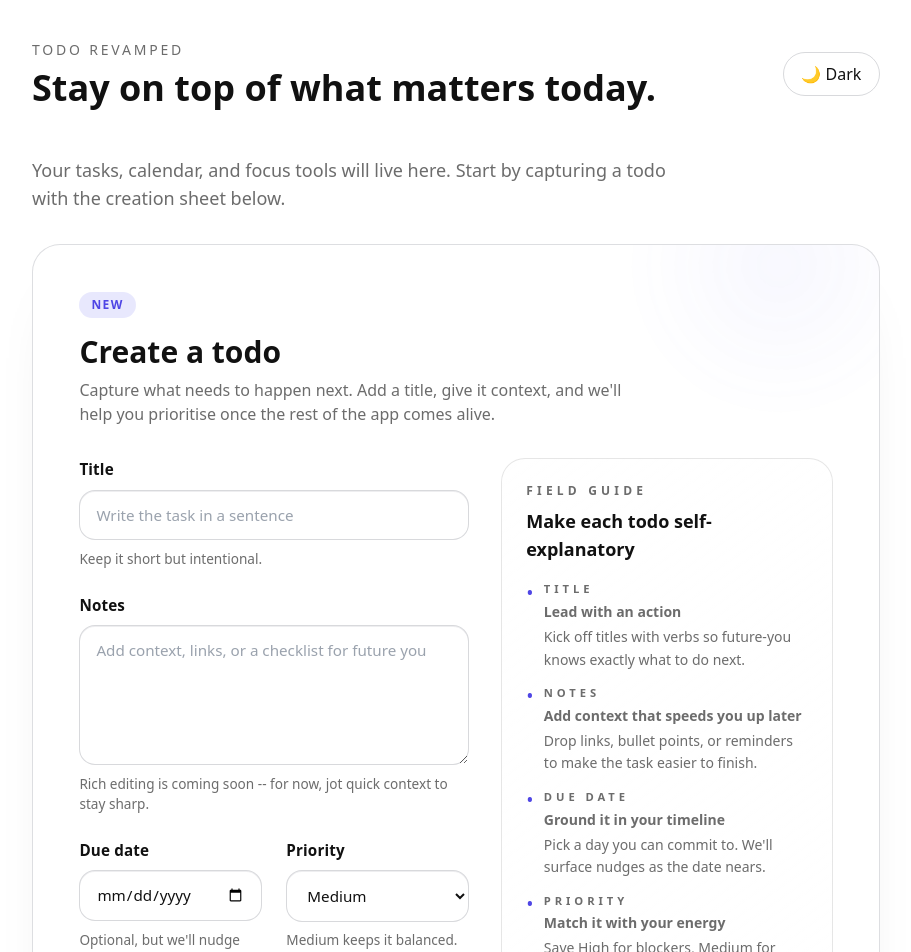
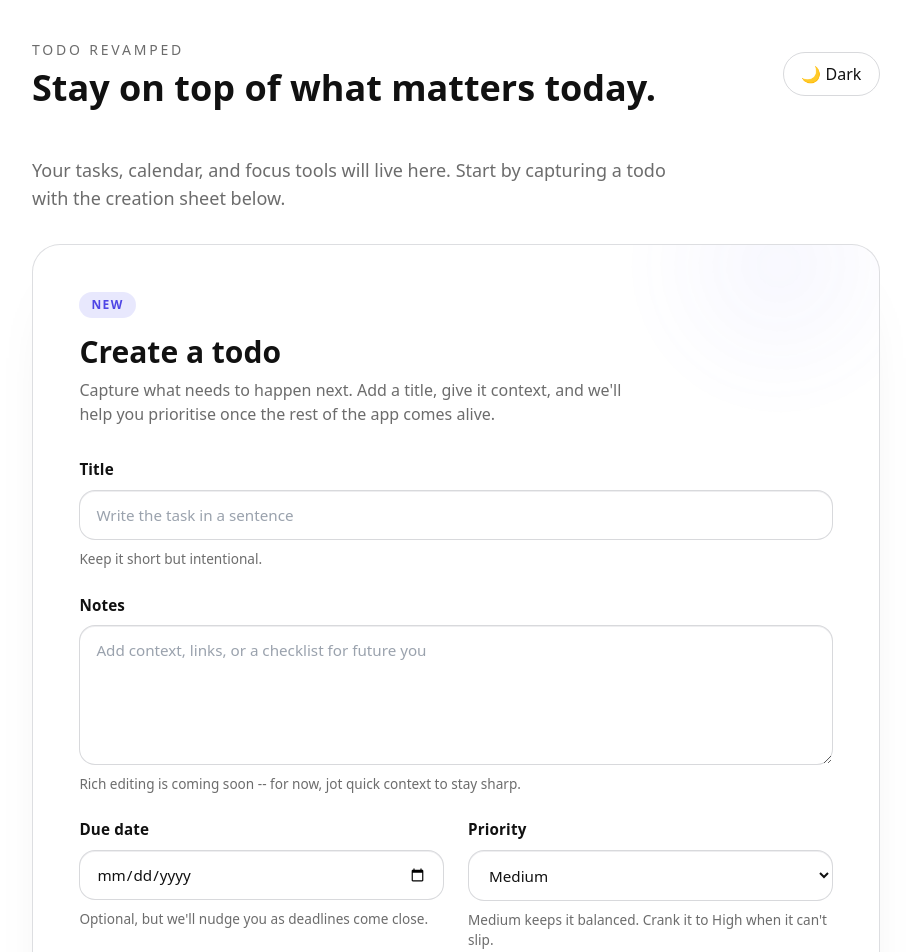
Before and after one commit to olehsubo/todo-revamped, a Next.js app: page / in a window 1280 px wide. Shown: the top 952 px of the page, without its empty margins (184-1095 px from the left). Built offline with nearby package versions, Linux system fonts and the light colour scheme.

Commit message:
remove filling guide

```diff
--- a/components/form.tsx
+++ b/components/form.tsx
@@ -16,29 +16,6 @@ const priorities = [
 ] as const;
 
 type Priority = (typeof priorities)[number]['value'];
-
-const quickTips = [
-  {
-    label: 'Title',
-    title: 'Lead with an action',
-    body: 'Kick off titles with verbs so future-you knows exactly what to do next.'
-  },
-  {
-    label: 'Notes',
-    title: 'Add context that speeds you up later',
-    body: 'Drop links, bullet points, or reminders to make the task easier to finish.'
-  },
-  {
-    label: 'Due date',
-    title: 'Ground it in your timeline',
-    body: "Pick a day you can commit to. We'll surface nudges as the date nears."
-  },
-  {
-    label: 'Priority',
-    title: 'Match it with your energy',
-    body: "Save High for blockers, Medium for today's focus, and Low for later ideas."
-  }
-] as const;
 
 interface FormValues {
   title: string;
@@ -216,7 +193,6 @@ export function Form() {
           ) : null}
         </div>
 
-        <div className='grid gap-8 lg:grid-cols-[minmax(0,1fr)_minmax(0,0.85fr)] lg:items-start'>
         <div className='flex flex-col gap-6'>
           <div className='form-layout'>
             <div className='form-field'>
@@ -295,8 +271,7 @@ export function Form() {
                   </p>
                 ) : (
                   <p className='form-helper' id='todo-due-date-helper'>
-                      Optional, but we&apos;ll nudge you as deadlines come
-                      close.
+                    Optional, but we&apos;ll nudge you as deadlines come close.
                   </p>
                 )}
               </div>
@@ -319,8 +294,8 @@ export function Form() {
                   ))}
                 </select>
                 <p className='form-helper'>
-                    Medium keeps it balanced. Crank it to High when it
-                    can&apos;t slip.
+                  Medium keeps it balanced. Crank it to High when it can&apos;t
+                  slip.
                 </p>
               </div>
             </div>
@@ -340,36 +315,6 @@ export function Form() {
             </button>
           </div>
         </div>
-
-          <aside className='surface-hint'>
-            <div>
-              <p className='text-subtle text-xs font-semibold uppercase tracking-[0.35em]'>
-                Field guide
-              </p>
-              <h3 className='mt-2 text-lg font-semibold'>
-                Make each todo self-explanatory
-              </h3>
-            </div>
-            <ul className='form-checklist'>
-              {quickTips.map((tip) => (
-                <li key={tip.label}>
-                  <div>
-                    <p className='text-subtle text-[0.7rem] font-semibold uppercase tracking-[0.35em]'>
-                      {tip.label}
-                    </p>
-                    <p className='mt-1 text-sm font-semibold'>{tip.title}</p>
-                    <p className='text-subtle mt-1 text-sm leading-relaxed'>
-                      {tip.body}
-                    </p>
-                  </div>
-                </li>
-              ))}
-            </ul>
-            <p className='text-subtle text-xs uppercase tracking-[0.28em]'>
-              Coming soon: smart templates for routines.
-            </p>
-          </aside>
-        </div>
       </div>
     </form>
   );
```
Lines whose indentation alone changed are shown as unchanged.
